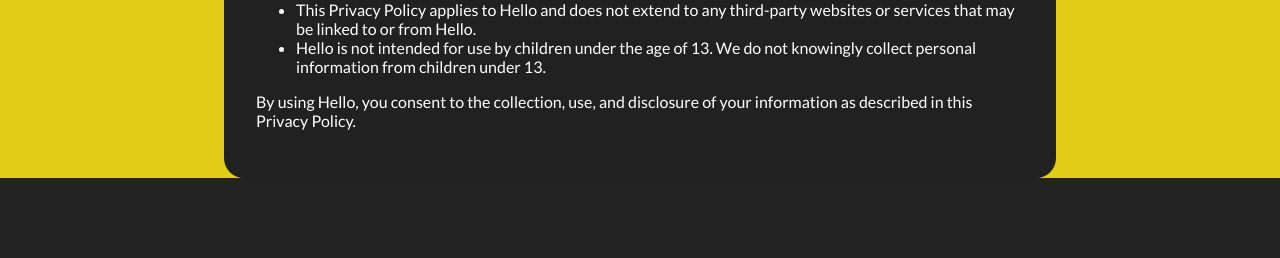
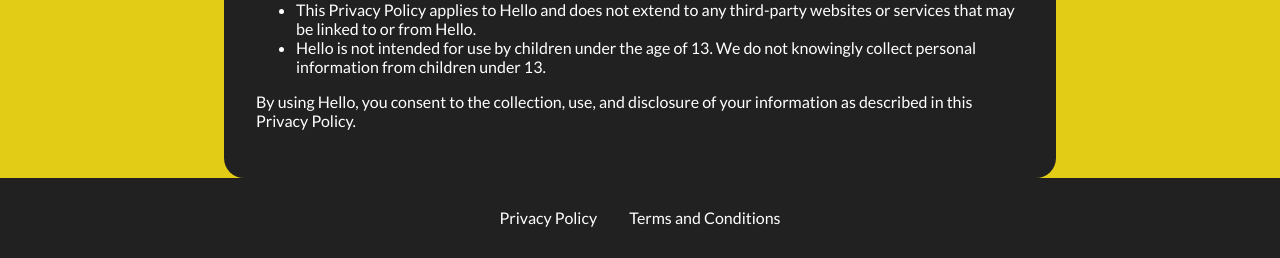
Before and after one commit to locwa/Hello, a PHP site: page /privacy_policy.html in a window 1280 px wide. Shown: the part 1414-1672 px from the top of the page. Before the commit the page ends 1592 px from the top, so only its background shows below. Run offline with PHP 8.4, Linux system fonts and the light colour scheme.

Commit message:
added and styled footer

```diff
--- a/src/public/css/style.css
+++ b/src/public/css/style.css
@@ -18,6 +18,7 @@
 }
 ::-webkit-scrollbar {
     width: 10px;
+    background: #1b1a1a;
 }
 ::-webkit-scrollbar-thumb{
     background: #292929;
@@ -203,6 +204,18 @@
     font-size: 0.9rem;
     margin: 0.2rem 0;
     color: #000000;
+}
+footer{
+    background-color: #212121;
+    height: 10vh;
+    display: flex;
+    align-items: center;
+    justify-content: center;
+}
+footer > a{
+    margin: 1rem;
+    text-decoration: none;
+    color: #ffffff;
 }
 
 /* Inbox */
--- a/src/public/homepage.php
+++ b/src/public/homepage.php
@@ -95,7 +95,8 @@
         </div>
     </div>
     <footer>
-
+        <a href="privacy_policy.html">Privacy Policy</a>
+        <a href="terms_and_conditions.html">Terms and Conditions</a>
     </footer>
 </body>
 </html>
--- a/src/public/privacy_policy.html
+++ b/src/public/privacy_policy.html
@@ -131,5 +131,9 @@
       <p>By using Hello, you consent to the collection, use, and disclosure of your information as described in this Privacy Policy.</p>
     </article>
   </main>
+  <footer>
+    <a href="privacy_policy.html">Privacy Policy</a>
+    <a href="terms_and_conditions.html">Terms and Conditions</a>
+  </footer>
 </body>
 </html>
--- a/src/public/signup.php
+++ b/src/public/signup.php
@@ -81,7 +81,7 @@
                     <option value="2">Other</option>
             </select>
             <p class="black-text xs label">By clicking Sign Up, you agree to our Terms, Privacy Policy and Cookies Policy.</p>
-            <button type="submit" name="signup" class="signup-btn register">Sign up</button>
+            <button type="submit" name="signup" class="btn1 register">Sign up</button>
         </form>
     </div>
 </body>
--- a/src/public/terms_and_conditions.html
+++ b/src/public/terms_and_conditions.html
@@ -123,5 +123,9 @@
       <p>By using Hello, you consent to the terms and conditions set forth in this document.</p>
     </article>
   </main>
+  <footer>
+    <a href="privacy_policy.html">Privacy Policy</a>
+    <a href="terms_and_conditions.html">Terms and Conditions</a>
+  </footer>
 </body>
 </html>
```
